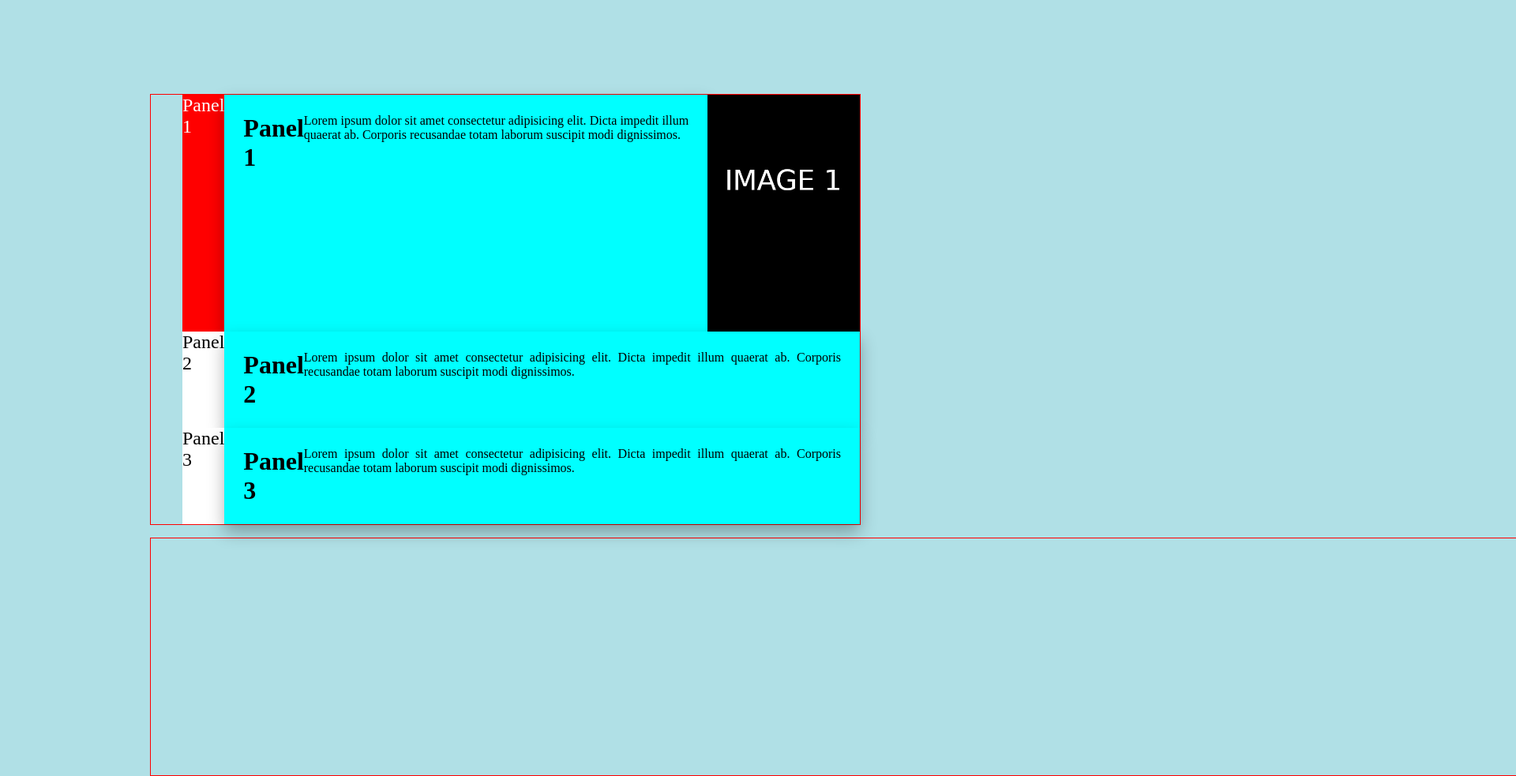
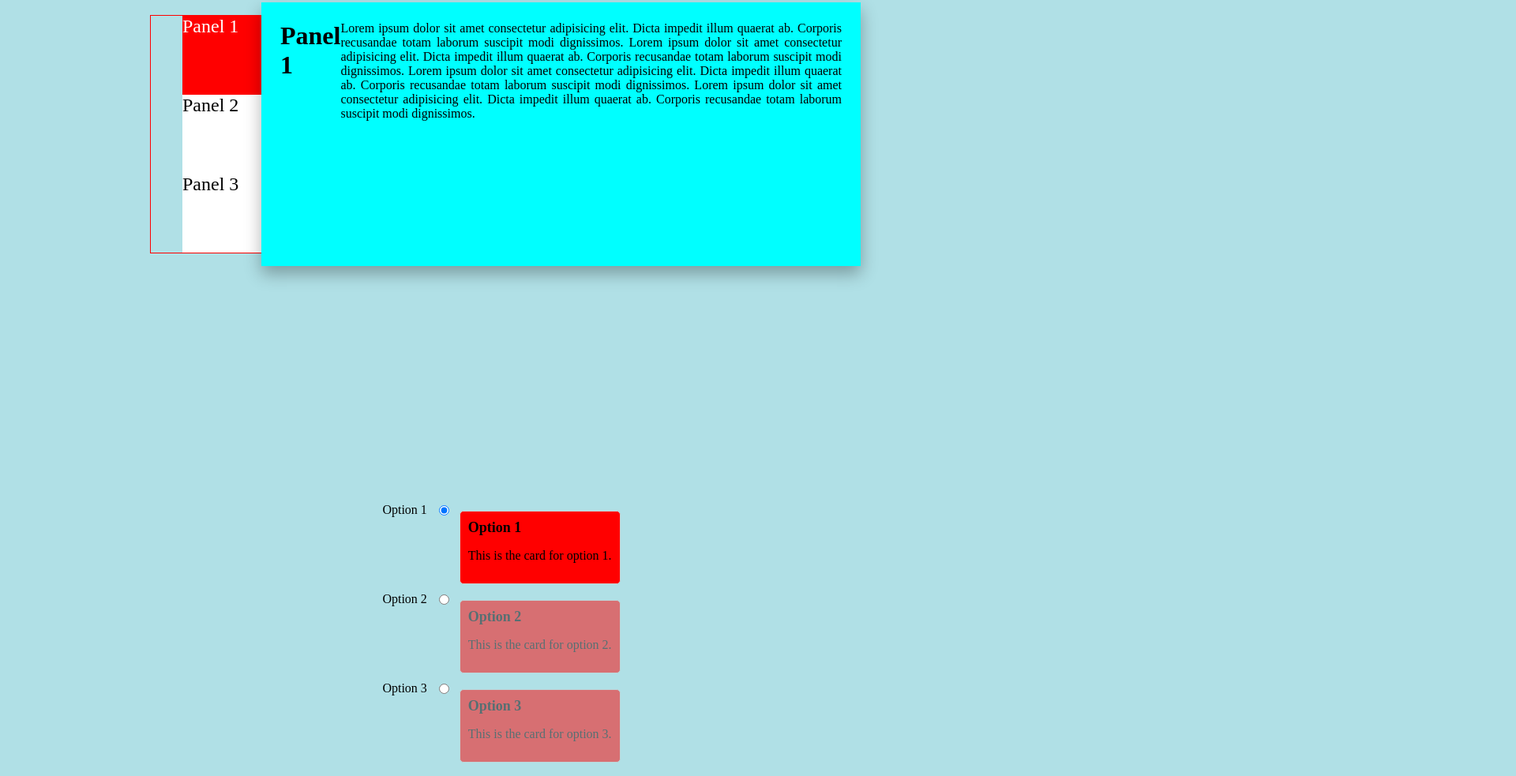
Before and after one commit to michagodfrey/frontent-content, a plain HTML site: page tabs.html in a window 1280 px wide. Shown: the part 651-1634 px from the top of the page at 79% size, 1920 px wide, since content can reach past the window. Drawn offline with Linux system fonts and the light colour scheme.

Commit message:
added JS for image switcher, new tab component

```diff
--- a/scss/_tabs.scss
+++ b/scss/_tabs.scss
@@ -75,30 +75,19 @@ body {
         margin: 0;
         text-align: justify;
       }
-
-    }
-
-    input[id="tab1"]:checked~#image {
-      background-color: red;
-      background-image: url("images/image1.png");
-    }
-
-    input[id="tab2"]:checked~#image {
-      background-image: url("images/image2.png");
-    }
-
-    input[id="tab3"]:checked~#image {
-      background-image: url("images/image3.png");
-    }
     }
   }
 
   .image {
     height: 300px;
-  width: 400px;
+    width: 900px;
     border: 1px solid blue;
-  // background-image: url("images/image1.png");
+    background-image: url("images/image1.png");
+    // background-repeat: no-repeat;
+    // background-size: cover;
   }
+}
+
 
 .panels {
   width: 900px;
@@ -121,8 +110,8 @@ body {
 
       label {
         background-color: white;
-        // width: 100px;
-        // height: 100px;
+        width: 100px;
+        height: 100px;
         font-size: 1.5rem;
         cursor: pointer;
       }
@@ -136,29 +125,23 @@ body {
       }
 
       .panel-content {
-        display: flex;
+        display: none;
       }
 
       .panel-text {
         background-color: aqua;
-        // position: absolute;
-        // left: 50;
-        // top: 0;
+        position: absolute;
+        left: 50;
+        top: 0;
+        bottom: 0;
         padding: 1.5rem;
         box-shadow: 0px 10px 20px rgba(0, 0, 0, 0.30);
         display: flex;
       }
 
-      .panel-img {
-        display: none;
-        width: 300px;
-        height: 300px;
-
-      }
-
       input[id^="panel"] {
-        &:checked~.panel-img {
-          display: inline-block;
+        &:checked~.panel-content {
+          display: block;
         }
       }
 
@@ -172,27 +155,46 @@ body {
         text-align: justify;
       }
     }
-
+  }
 }
 
-  .image {
-    height: 300px;
-    width: 300%;
-    border: 1px solid red;
-    // background-image: url("images/image1.png");
+.radio-group {
+  display: flex;
+  flex-direction: column;
+  align-items: flex-start;
 
+  .radio-with-card {
+    display: flex;
+    flex-direction: row;
+    align-items: flex-start;
+
+    input {
+      &:checked~.card {
+        opacity: 1;
+      }
     }
 
-  input[id="tab1"]:checked~.image {
-    background-image: url("images/image1.png");
+    label {
+      margin-right: 10px;
     }
 
-  input[id="tab2"]:checked~.image {
-    background-image: url("images/image2.png");
+    .card {
+      border: 1px solid #ccc;
+      padding: 10px;
+      margin: 10px;
+      border-radius: 5px;
+      background: red;
+      opacity: .5;
+
+      .card-title {
+        font-weight: bold;
+        font-size: 18px;
+        margin-bottom: 10px;
       }
 
-  input[id="tab3"]:checked~.image {
-    background-image: url("images/image3.png");
+      .card-body {
+        font-size: 16px;
       }
-
     }
+  }
+}
--- a/tabs.html
+++ b/tabs.html
@@ -4,6 +4,25 @@
     <meta charset="utf-8" />
     <meta name="viewport" content="width=device-width, initial-scale=1" />
     <link rel="stylesheet" href="style.css" />
+    <script defer>
+      function toggleTabImg(n) {
+        const tabImg = document.getElementById("image");
+
+        switch (n) {
+          case 1:
+            tabImg.style.backgroundImage = "url('images/image1.png')";
+            break;
+          case 2:
+            tabImg.style.backgroundImage = "url('images/image2.png')";
+            break;
+          case 3:
+            tabImg.style.backgroundImage = "url('images/image3.png')";
+            break;
+          default:
+            tabImg.style.backgroundImage = "url('images/image1.png')";
+        }
+      }
+    </script>
     <title>Tabs Component</title>
   </head>
   <body>
@@ -11,12 +30,7 @@
       <ul>
         <li>
           <input type="radio" id="tab1" name="tab" checked />
-          <label for="tab1">Tab 1</label>
-          <input type="radio" id="tab2" name="tab" />
-          <label for="tab2">Tab 2</label>
-          <input type="radio" id="tab3" name="tab" />
-          <label for="tab3">Tab 3</label>
-
+          <label for="tab1" onclick="toggleTabImg(1)">Tab 1</label>
           <div class="tab_content">
             <h2>Tab 1</h2>
             <p>
@@ -26,10 +40,10 @@
               Lorem ipsum dolor sit amet consectetur
             </p>
           </div>
-          <div id="image" class="image"></div>
         </li>
         <li>
-
+          <input type="radio" id="tab2" name="tab" />
+          <label for="tab2" onclick="toggleTabImg(2)">Tab 2</label>
           <div class="tab_content">
             <h2>Tab 2</h2>
             <p>
@@ -40,11 +54,10 @@
               consectetur Lorem ipsum dolor sit amet consectetur
             </p>
           </div>
-          <div id="image" class="image"></div>
         </li>
         <li>
-
-
+          <input type="radio" id="tab3" name="tab" />
+          <label for="tab3" onclick="toggleTabImg(3)">Tab 3</label>
           <div class="tab_content">
             <h2>Tab 3</h2>
             <p>
@@ -53,9 +66,9 @@
               suscipit modi dignissimos.
             </p>
           </div>
-          <div id="image" class="image"></div>
         </li>
       </ul>
+      <div id="image" class="image"></div>
     </div>
 
     <div style="height: 300px"></div>
@@ -72,15 +85,17 @@
                 <p>
                   Lorem ipsum dolor sit amet consectetur adipisicing elit. Dicta
                   impedit illum quaerat ab. Corporis recusandae totam laborum
-                  suscipit modi dignissimos.
+                  suscipit modi dignissimos. Lorem ipsum dolor sit amet
+                  consectetur adipisicing elit. Dicta impedit illum quaerat ab.
+                  Corporis recusandae totam laborum suscipit modi dignissimos.
+                  Lorem ipsum dolor sit amet consectetur adipisicing elit. Dicta
+                  impedit illum quaerat ab. Corporis recusandae totam laborum
+                  suscipit modi dignissimos. Lorem ipsum dolor sit amet
+                  consectetur adipisicing elit. Dicta impedit illum quaerat ab.
+                  Corporis recusandae totam laborum suscipit modi dignissimos.
                 </p>
               </div>
             </div>
-            <img
-              class="panel-img"
-              src="images/image1.png"
-              alt="placeholder image"
-            />
           </div>
         </li>
         <li>
@@ -97,11 +112,6 @@
                 </p>
               </div>
             </div>
-            <img
-              class="panel-img"
-              src="images/image2.png"
-              alt="placeholder image"
-            />
           </div>
         </li>
         <li>
@@ -116,17 +126,52 @@
                   impedit illum quaerat ab. Corporis recusandae totam laborum
                   suscipit modi dignissimos.
                 </p>
+                div
               </div>
             </div>
-            <img
-              class="panel-img"
-              src="images/image3.png"
-              alt="placeholder image"
-            />
           </div>
+
         </li>
       </ul>
-      <div id="image" class="image"></div>
     </div>
+
+    <div style="height: 300px"></div>
+
+    <div class="radio-group">
+  <div class="radio-with-card">
+    <label>Option 1</label>
+    <input type="radio" name="radio-group" value="option1" checked>
+    <div class="card" id="option1-card">
+      <div class="card-title">Option 1</div>
+      <div class="card-body">
+        <p>This is the card for option 1.</p>
+      </div>
+    </div>
+  </div>
+
+  <div class="radio-with-card">
+    <label>Option 2</label>
+    <input type="radio" name="radio-group" value="option2">
+    <div class="card" id="option2-card">
+      <div class="card-title">Option 2</div>
+      <div class="card-body">
+        <p>This is the card for option 2.</p>
+      </div>
+    </div>
+  </div>
+
+  <div class="radio-with-card">
+    <label>Option 3</label>
+    <input type="radio" name="radio-group" value="option3">
+    <div class="card" id="option3-card">
+      <div class="card-title">Option 3</div>
+      <div class="card-body">
+        <p>This is the card for option 3.</p>
+      </div>
+    </div>
+  </div>
+</div>
+
+
   </body>
 </html>
```
Also changed, not shown: style.css. Lines whose indentation alone changed are shown as unchanged.
